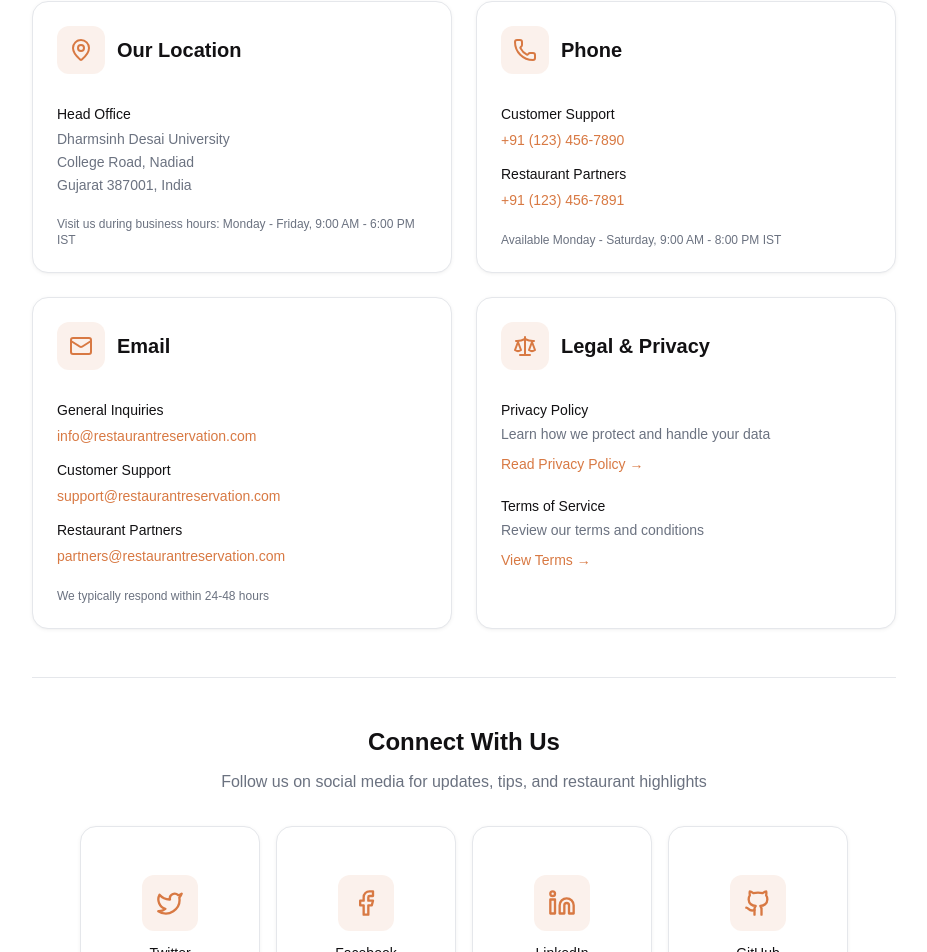
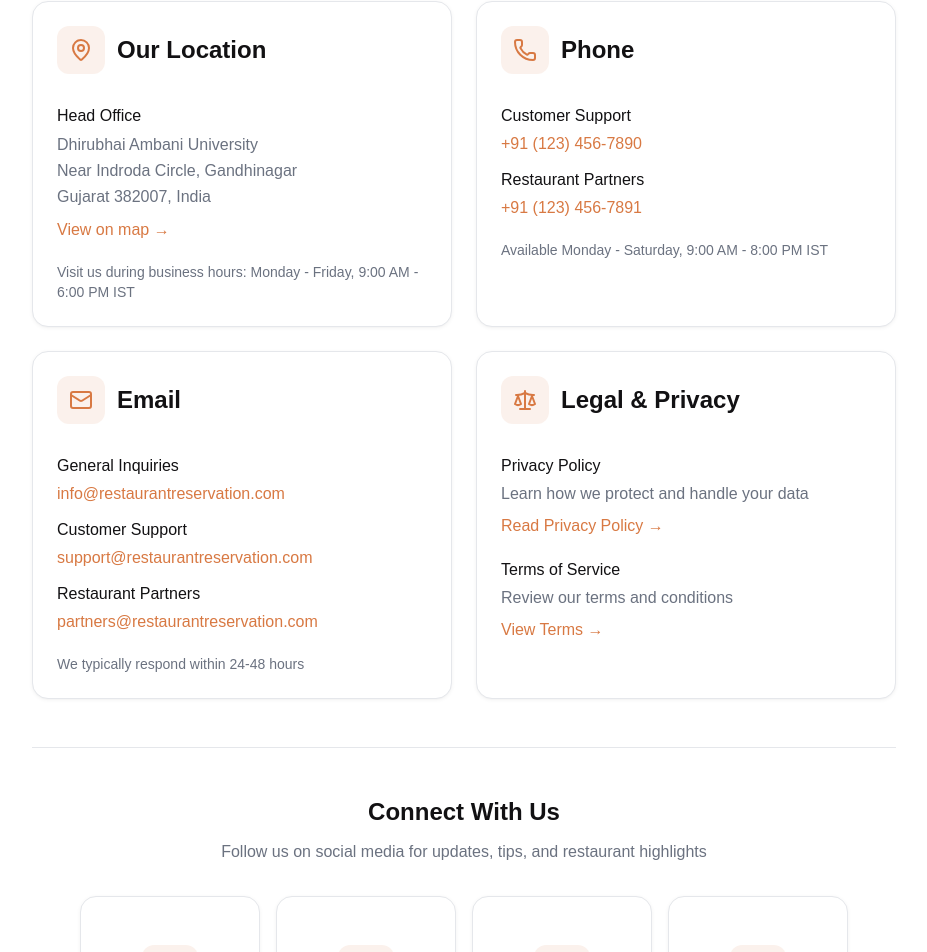
Before and after one commit to IamDevTrivedi/Resturant-Management-System, a Next.js app in the folder client/: page /contact in a window 1280 px wide. Shown: the part 295-1247 px from the top of the page, without its empty margins (176-1103 px from the left). Built offline with nearby package versions, Linux system fonts and the light colour scheme.

Commit message:
feat: enhance contact page styling and content for better user experience

```diff
--- a/client/app/contact/page.tsx
+++ b/client/app/contact/page.tsx
@@ -24,26 +24,34 @@ export default function Page() {
             {/* Contact Cards Grid */}
             <div className="grid md:grid-cols-2 gap-6 mb-12">
                 {/* Location Card */}
-                <Card className="hover:shadow-lg transition-all">
+                <Card className="group transform hover:-translate-y-2 hover:scale-105 hover:shadow-2xl transition-all duration-300">
                     <CardHeader>
                         <div className="flex items-center gap-3">
                             <div className="rounded-lg bg-primary/10 w-12 h-12 flex items-center justify-center">
                                 <MapPin className="w-6 h-6 text-primary" />
                             </div>
-                            <CardTitle className="text-xl">Our Location</CardTitle>
+                            <CardTitle className="text-2xl">Our Location</CardTitle>
                         </div>
                     </CardHeader>
                     <CardContent className="space-y-3">
                         <div>
-                            <p className="text-sm font-medium mb-1">Head Office</p>
-                            <p className="text-sm text-muted-foreground leading-relaxed">
-                                Dharmsinh Desai University<br />
-                                College Road, Nadiad<br />
-                                Gujarat 387001, India
+                            <p className="text-base font-medium mb-1">Head Office</p>
+                            <p className="text-base text-muted-foreground leading-relaxed">
+                                Dhirubhai Ambani University<br />
+                                Near Indroda Circle, Gandhinagar<br />
+                                Gujarat 382007, India
                             </p>
+                            <a
+                                href="https://maps.app.goo.gl/T8WNtedU67z1q4Jc7"
+                                target="_blank"
+                                rel="noopener noreferrer"
+                                className="text-base text-primary hover:underline inline-block mt-2"
+                            >
+                                View on map →
+                            </a>
                         </div>
                         <div className="pt-2">
-                            <p className="text-xs text-muted-foreground">
+                            <p className="text-sm text-muted-foreground">
                                 Visit us during business hours: Monday - Friday, 9:00 AM - 6:00 PM IST
                             </p>
                         </div>
@@ -51,36 +59,36 @@ export default function Page() {
                 </Card>
 
                 {/* Phone Card */}
-                <Card className="hover:shadow-lg transition-all">
+                <Card className="group transform hover:-translate-y-2 hover:scale-105 hover:shadow-2xl transition-all duration-300">
                     <CardHeader>
                         <div className="flex items-center gap-3">
                             <div className="rounded-lg bg-primary/10 w-12 h-12 flex items-center justify-center">
                                 <Phone className="w-6 h-6 text-primary" />
                             </div>
-                            <CardTitle className="text-xl">Phone</CardTitle>
+                            <CardTitle className="text-2xl">Phone</CardTitle>
                         </div>
                     </CardHeader>
                     <CardContent className="space-y-3">
                         <div>
-                            <p className="text-sm font-medium mb-1">Customer Support</p>
+                            <p className="text-base font-medium mb-1">Customer Support</p>
                             <a
                                 href="tel:+911234567890"
-                                className="text-sm text-primary hover:underline"
+                                className="text-base text-primary hover:underline"
                             >
                                 +91 (123) 456-7890
                             </a>
                         </div>
                         <div>
-                            <p className="text-sm font-medium mb-1">Restaurant Partners</p>
+                            <p className="text-base font-medium mb-1">Restaurant Partners</p>
                             <a
                                 href="tel:+911234567891"
-                                className="text-sm text-primary hover:underline"
+                                className="text-base text-primary hover:underline"
                             >
                                 +91 (123) 456-7891
                             </a>
                         </div>
                         <div className="pt-2">
-                            <p className="text-xs text-muted-foreground">
+                            <p className="text-sm text-muted-foreground">
                                 Available Monday - Saturday, 9:00 AM - 8:00 PM IST
                             </p>
                         </div>
@@ -88,45 +96,45 @@ export default function Page() {
                 </Card>
 
                 {/* Email Card */}
-                <Card className="hover:shadow-lg transition-all">
+                <Card className="group transform hover:-translate-y-2 hover:scale-105 hover:shadow-2xl transition-all duration-300">
                     <CardHeader>
                         <div className="flex items-center gap-3">
                             <div className="rounded-lg bg-primary/10 w-12 h-12 flex items-center justify-center">
                                 <Mail className="w-6 h-6 text-primary" />
                             </div>
-                            <CardTitle className="text-xl">Email</CardTitle>
+                            <CardTitle className="text-2xl">Email</CardTitle>
                         </div>
                     </CardHeader>
                     <CardContent className="space-y-3">
                         <div>
-                            <p className="text-sm font-medium mb-1">General Inquiries</p>
+                            <p className="text-base font-medium mb-1">General Inquiries</p>
                             <a
                                 href="mailto:info@restaurantreservation.com"
-                                className="text-sm text-primary hover:underline break-all"
+                                className="text-base text-primary hover:underline break-all"
                             >
                                 info@restaurantreservation.com
                             </a>
                         </div>
                         <div>
-                            <p className="text-sm font-medium mb-1">Customer Support</p>
+                            <p className="text-base font-medium mb-1">Customer Support</p>
                             <a
                                 href="mailto:support@restaurantreservation.com"
-                                className="text-sm text-primary hover:underline break-all"
+                                className="text-base text-primary hover:underline break-all"
                             >
                                 support@restaurantreservation.com
                             </a>
                         </div>
                         <div>
-                            <p className="text-sm font-medium mb-1">Restaurant Partners</p>
+                            <p className="text-base font-medium mb-1">Restaurant Partners</p>
                             <a
                                 href="mailto:partners@restaurantreservation.com"
-                                className="text-sm text-primary hover:underline break-all"
+                                className="text-base text-primary hover:underline break-all"
                             >
                                 partners@restaurantreservation.com
                             </a>
                         </div>
                         <div className="pt-2">
-                            <p className="text-xs text-muted-foreground">
+                            <p className="text-sm text-muted-foreground">
                                 We typically respond within 24-48 hours
                             </p>
                         </div>
@@ -134,36 +142,36 @@ export default function Page() {
                 </Card>
 
                 {/* Legal Card */}
-                <Card className="hover:shadow-lg transition-all">
+                <Card className="group transform hover:-translate-y-2 hover:scale-105 hover:shadow-2xl transition-all duration-300">
                     <CardHeader>
                         <div className="flex items-center gap-3">
                             <div className="rounded-lg bg-primary/10 w-12 h-12 flex items-center justify-center">
                                 <Scale className="w-6 h-6 text-primary" />
                             </div>
-                            <CardTitle className="text-xl">Legal & Privacy</CardTitle>
+                            <CardTitle className="text-2xl">Legal & Privacy</CardTitle>
                         </div>
                     </CardHeader>
                     <CardContent className="space-y-3">
                         <div>
-                            <p className="text-sm font-medium mb-1">Privacy Policy</p>
-                            <p className="text-sm text-muted-foreground mb-2">
+                            <p className="text-base font-medium mb-1">Privacy Policy</p>
+                            <p className="text-base text-muted-foreground mb-2">
                                 Learn how we protect and handle your data
                             </p>
                             <Link
                                 href="/privacy"
-                                className="text-sm text-primary hover:underline inline-block"
+                                className="text-base text-primary hover:underline inline-block"
                             >
                                 Read Privacy Policy →
                             </Link>
                         </div>
                         <div className="pt-2">
-                            <p className="text-sm font-medium mb-1">Terms of Service</p>
-                            <p className="text-sm text-muted-foreground mb-2">
+                            <p className="text-base font-medium mb-1">Terms of Service</p>
+                            <p className="text-base text-muted-foreground mb-2">
                                 Review our terms and conditions
                             </p>
                             <Link
                                 href="/terms"
-                                className="text-sm text-primary hover:underline inline-block"
+                                className="text-base text-primary hover:underline inline-block"
                             >
                                 View Terms →
                             </Link>
@@ -185,7 +193,7 @@ export default function Page() {
 
                 <div className="grid grid-cols-2 md:grid-cols-4 gap-4">
                     {/* Twitter */}
-                    <Card className="hover:shadow-lg transition-all group cursor-pointer">
+                    <Card className="group transform hover:-translate-y-2 hover:scale-105 hover:shadow-2xl transition-all duration-300 group cursor-pointer">
                         <CardContent className="pt-6 pb-6">
                             <a
                                 href="https://twitter.com"
@@ -197,15 +205,15 @@ export default function Page() {
                                     <Twitter className="w-7 h-7 text-primary" />
                                 </div>
                                 <div className="text-center">
-                                    <p className="font-medium text-sm">Twitter</p>
-                                    <p className="text-xs text-muted-foreground">@restaurant_res</p>
+                                    <p className="font-medium text-base">Twitter</p>
+                                    <p className="text-sm text-muted-foreground">@restaurant_res</p>
                                 </div>
                             </a>
                         </CardContent>
                     </Card>
 
                     {/* Facebook */}
-                    <Card className="hover:shadow-lg transition-all group cursor-pointer">
+                    <Card className="group transform hover:-translate-y-2 hover:scale-105 hover:shadow-2xl transition-all duration-300 group cursor-pointer">
                         <CardContent className="pt-6 pb-6">
                             <a
                                 href="https://facebook.com"
@@ -217,15 +225,15 @@ export default function Page() {
                                     <Facebook className="w-7 h-7 text-primary" />
                                 </div>
                                 <div className="text-center">
-                                    <p className="font-medium text-sm">Facebook</p>
-                                    <p className="text-xs text-muted-foreground">/restaurantres</p>
+                                    <p className="font-medium text-base">Facebook</p>
+                                    <p className="text-sm text-muted-foreground">/restaurantres</p>
                                 </div>
                             </a>
                         </CardContent>
                     </Card>
 
                     {/* LinkedIn */}
-                    <Card className="hover:shadow-lg transition-all group cursor-pointer">
+                    <Card className="group transform hover:-translate-y-2 hover:scale-105 hover:shadow-2xl transition-all duration-300 group cursor-pointer">
                         <CardContent className="pt-6 pb-6">
                             <a
                                 href="https://linkedin.com"
@@ -237,15 +245,15 @@ export default function Page() {
                                     <Linkedin className="w-7 h-7 text-primary" />
                                 </div>
                                 <div className="text-center">
-                                    <p className="font-medium text-sm">LinkedIn</p>
-                                    <p className="text-xs text-muted-foreground">/restaurant-res</p>
+                                    <p className="font-medium text-base">LinkedIn</p>
+                                    <p className="text-sm text-muted-foreground">/restaurant-res</p>
                                 </div>
                             </a>
                         </CardContent>
                     </Card>
 
                     {/* GitHub */}
-                    <Card className="hover:shadow-lg transition-all group cursor-pointer">
+                    <Card className="group transform hover:-translate-y-2 hover:scale-105 hover:shadow-2xl transition-all duration-300 group cursor-pointer">
                         <CardContent className="pt-6 pb-6">
                             <a
                                 href="https://github.com/IamDevTrivedi/Resturant-Management-System"
@@ -257,8 +265,8 @@ export default function Page() {
                                     <Github className="w-7 h-7 text-primary" />
                                 </div>
                                 <div className="text-center">
-                                    <p className="font-medium text-sm">GitHub</p>
-                                    <p className="text-xs text-muted-foreground">View Project</p>
+                                    <p className="font-medium text-base">GitHub</p>
+                                    <p className="text-sm text-muted-foreground">View Project</p>
                                 </div>
                             </a>
                         </CardContent>
@@ -270,7 +278,7 @@ export default function Page() {
 
             {/* Footer Note */}
             <div className="text-center my-12">
-                <strong className="text-sm text-muted-foreground">
+                <strong className="text-base text-muted-foreground">
                     We&apos;re committed to providing excellent service and support to all our users.
                     <br />
                     Thank you for choosing our Restaurant Reservation System!
```
